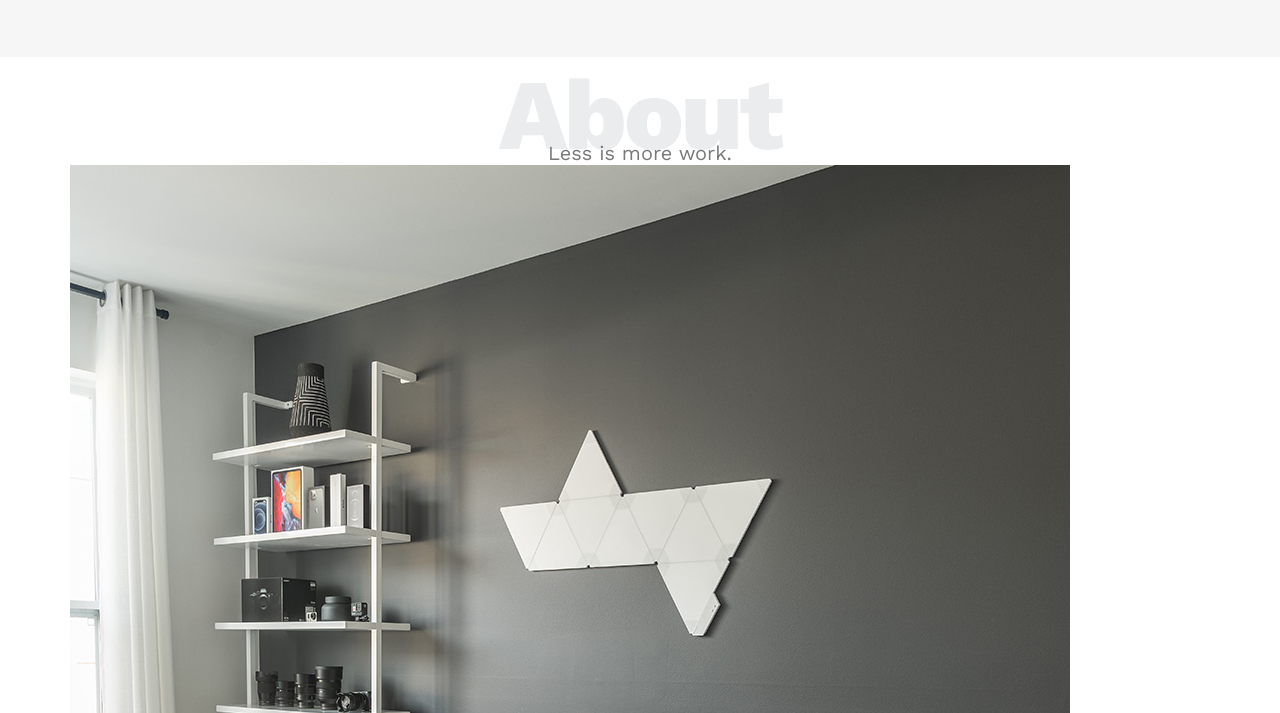
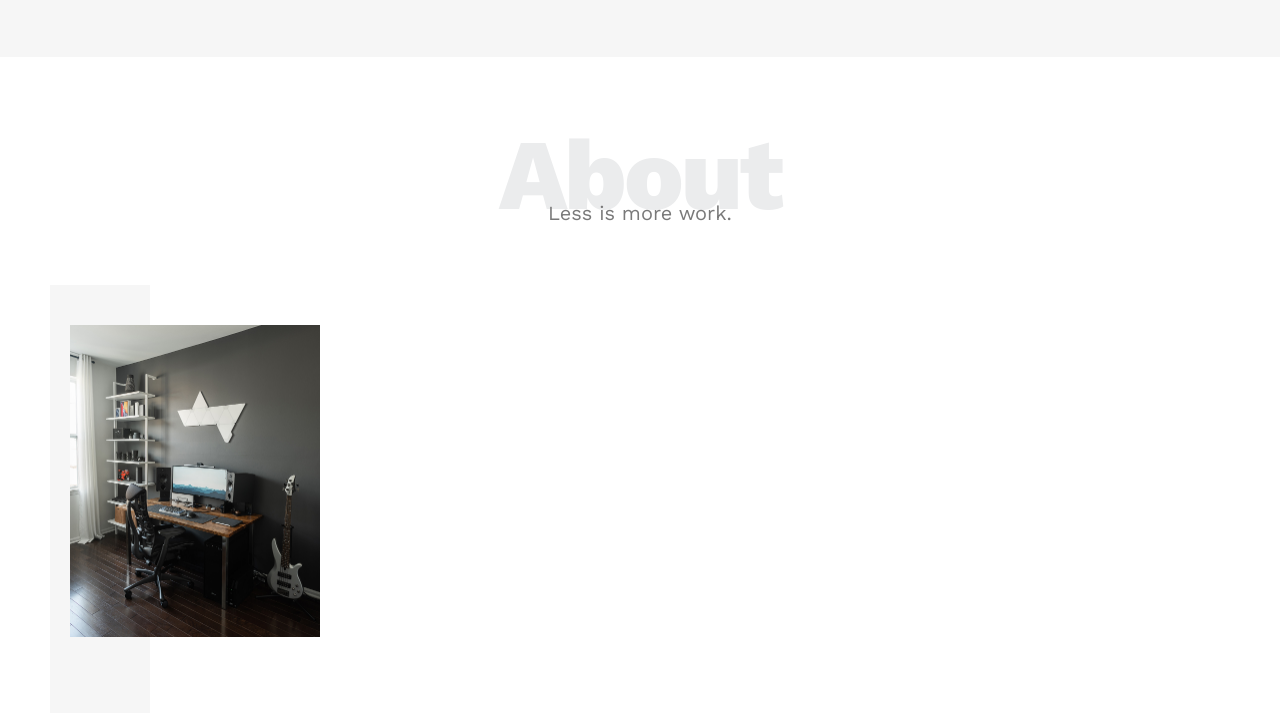
Before and after one commit to ahmed9107/Templete1, a plain HTML site: page index.html in a window 1280 px wide. Shown: the part 2411-3124 px from the top of the page. Drawn offline with nearby package versions, Linux system fonts and the light colour scheme.

Commit message:
My first template with html and css

```diff
--- a/css/style.css
+++ b/css/style.css
@@ -297,4 +297,35 @@ body{
 /* End portfolio */
 
 /* Start About */
+.about{
+    padding-top: var(--section-padding);
+    padding-bottom: calc(var(--section-padding) + 60px);
+}
+.about .about-content{
+    margin-top: 100px;
+    display: flex;
+    flex-wrap: wrap;
+    justify-content: space-between;
+}
+.about .about-content .image{
+    position: relative;
+    width: 250px;
+    height: 375px;
+}
+.about .about-content .image img{
+    max-width: 100%;
+}
+.about .about-content .image::before{
+    content: "";
+    position: absolute;
+    width: 100px;
+    height: calc(100% + 60px);
+    top: -40px;
+    left: -20px;
+    background-color: var(--section-background);
+    z-index: -1;
+}
+.about .about-content .image::after{
+    content: "";
+}
 /* End About */
```
